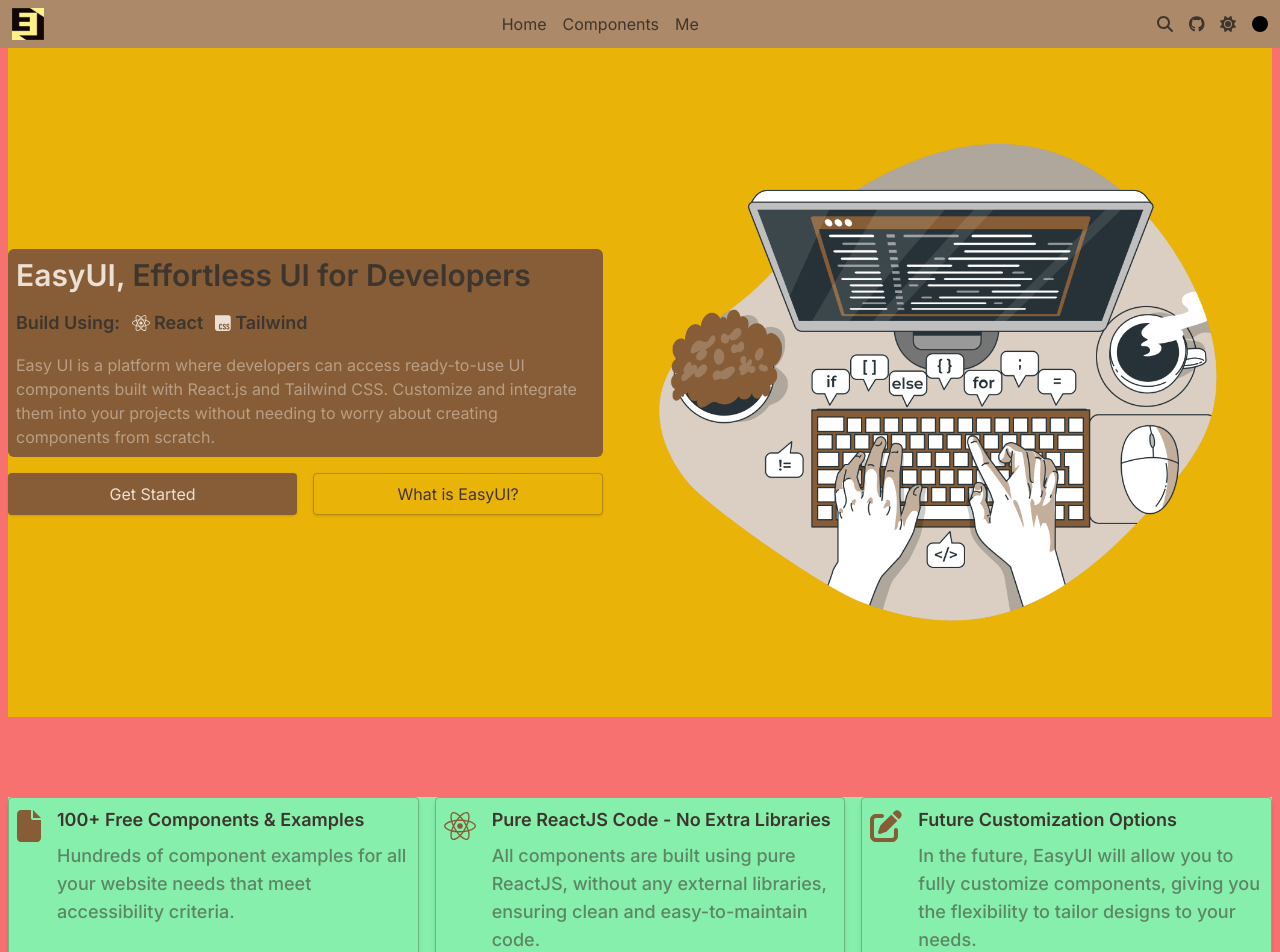
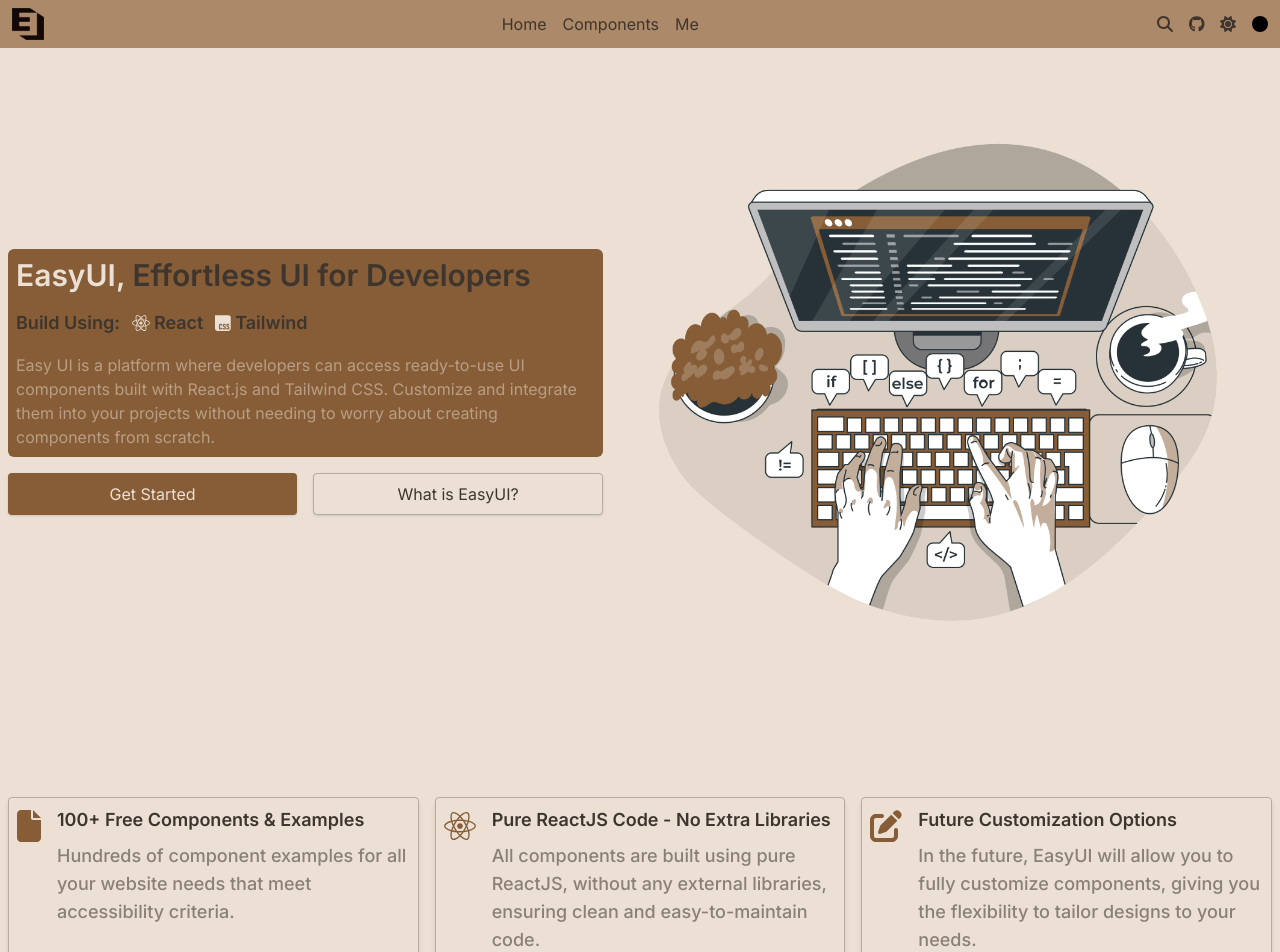
Before and after one commit to LuciferTyagi/EasyUI, a React (Vite) app in the folder client/: page / in a window 1280 px wide. Shown: the top 952 px of the page. Built offline with nearby package versions, Linux system fonts and the light colour scheme; a web font is replaced by a local one.

Commit message:
PopUp Visblity

```diff
--- a/client/src/Components/Header.jsx
+++ b/client/src/Components/Header.jsx
@@ -11,7 +11,7 @@
     const[showPopUp , setShowPopUp] = useState(false);
   return (
     <div className=' w-full bg-[#AC8968] flex items-center justify-between py-2 px-2  lg:px-3 2xl:px-6 '>
-          <img src='/images/LOGO.png' alt='logo' className='size-7 md:size-8 2xl:size-10 bg-yellow-200'/>
+          <img src='/images/LOGO.png' alt='logo' className='size-7 md:size-8 2xl:size-10 bg--200'/>
 
           <div className='hidden header-menu lg:flex lg:gap-4 2xl:gap-6 font-inter text-sm lg:text-base 2xl:text-lg cursor-pointer'>
                 <Link to='/'> <p className='text-[#3E362E] hover:text-[#93785B] '>Home</p></Link>
--- a/client/src/Components/Hero.jsx
+++ b/client/src/Components/Hero.jsx
@@ -7,8 +7,8 @@
 const Hero = () => {
   const navigate  = useNavigate();
   return (
-    <div className='  bg-red-400 flex flex-col items-center  gap-4 px-2 2xl:px-6 '>
-            <div className='Hero-Main-Container  lg:flex lg:justify-between lg:items-center    bg-yellow-500'>
+    <div className='  bg--400 flex flex-col items-center  gap-4 px-2 2xl:px-6 '>
+            <div className='Hero-Main-Container  lg:flex lg:justify-between lg:items-center    bg--500'>
                <div className='Hero-Info-&Button-Container 2xl:w-[40%] bg--300  flex flex-col gap-4'>
                  <div className='Hero-Info w-[100%]  p-2 rounded-md bg-[#865D36] flex flex-col gap-4 '>
                     <p className='text-2xl md:text-3xl 2xl:text-4xl font-semibold font-inter text-[#3E362E]'><span className='text-[#ECE0D4]'>EasyUI, </span>Effortless UI for Developers</p>
@@ -36,7 +36,7 @@
                </div>
             </div>
 
-           <div className='HeroCard-Container  flex flex-col gap-4 lg:flex-row lg:mt-16 bg-green-300'>
+           <div className='HeroCard-Container  flex flex-col gap-4 lg:flex-row lg:mt-16 bg--300'>
            <HeroCard/>
            </div>
            <Testimonial/>
--- a/client/src/Components/PopUp.jsx
+++ b/client/src/Components/PopUp.jsx
@@ -10,8 +10,8 @@
         }
     }
   return (
-    <div ref={popRef} onClick={closePopUp} className=' flex items-center  fixed inset-0 z-[50]  backdrop-blur-sm font-inter '>
-        <div className='bg-[#d49860] rounded-md w-[50%] mx-auto p-4'>
+    <div ref={popRef} onClick={closePopUp} className=' hidden lg:flex items-center  fixed inset-0 z-[50]  backdrop-blur-sm font-inter '>
+        <div className='bg-[#d49860] rounded-md lg:w-[65%]  xl:w-[50%] mx-auto p-4'>
            <button onClick={onClose} className='text-[#ECE0D4]'><FontAwesomeIcon icon={faX}/></button>
             <p className='text-3xl font-semibold text-[#3E362E]'><span className='text-[#ECE0D4]'>Hi, I'm </span>Yagyansh Tyagi</p>
             <div className='flex gap-8  mt-4'>
```
